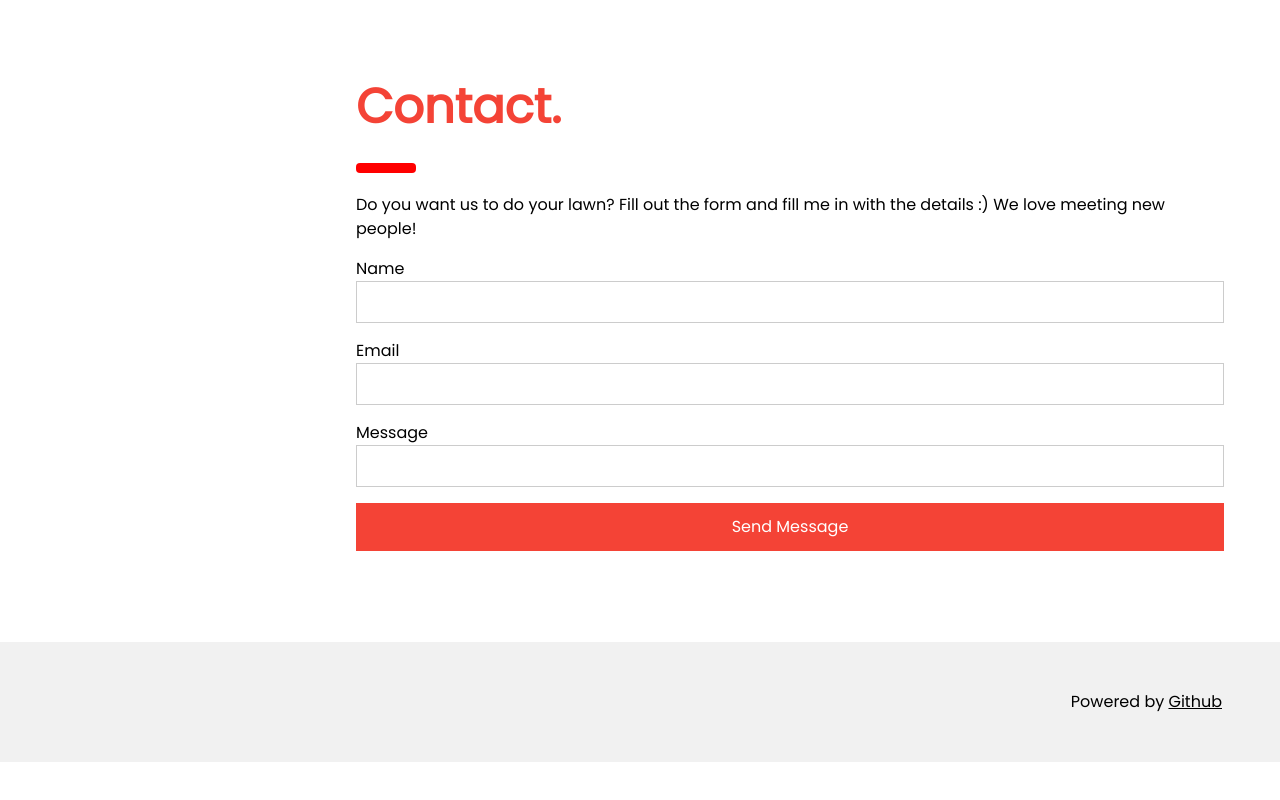
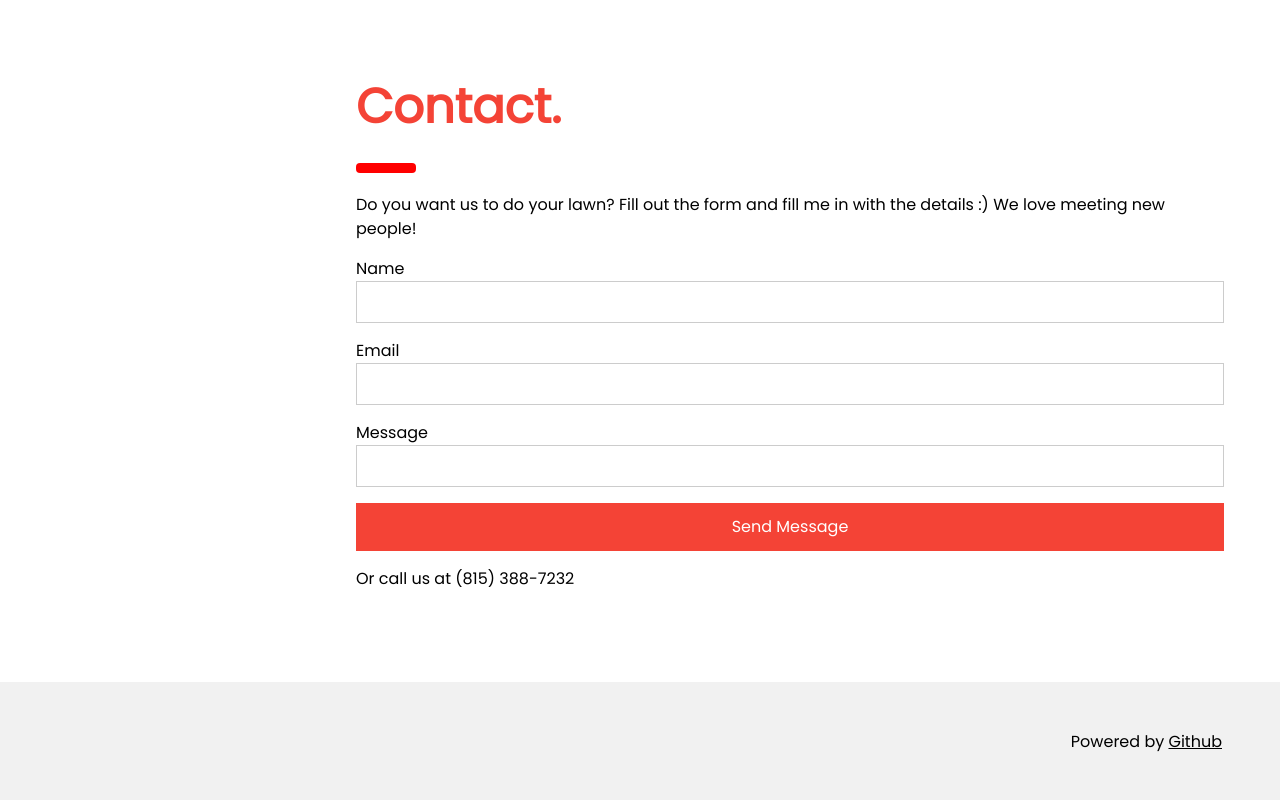
Before and after one commit to thomas-n-mendez/thomas-n-mendez.github.io, a plain HTML site: page index.html in a window 1280 px wide. Shown: the part 2332-3132 px from the top of the page. Before the commit the page ends 3094 px from the top, so only its background shows below. Drawn offline with nearby package versions, Linux system fonts and the light colour scheme.

Commit message:
Update index.html

```diff
--- a/index.html
+++ b/index.html
@@ -182,6 +182,7 @@ body {font-size:16px;}
       </div>
       <button type="submit" class="w3-button w3-block w3-padding-large w3-red w3-margin-bottom">Send Message</button>
     </form>
+    <p>Or call us at (815) 388-7232</p>
   </div>
 
 <!-- End page content -->
```
